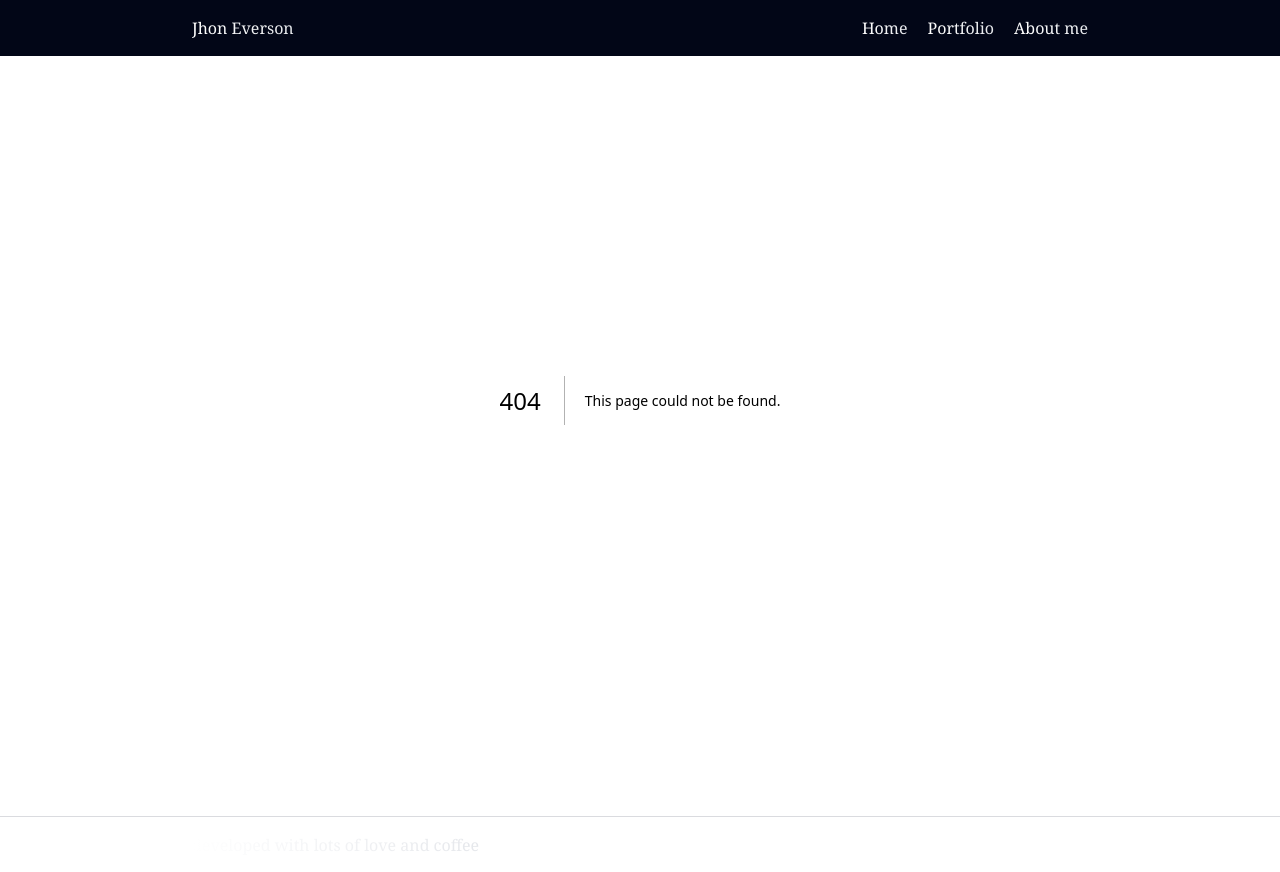
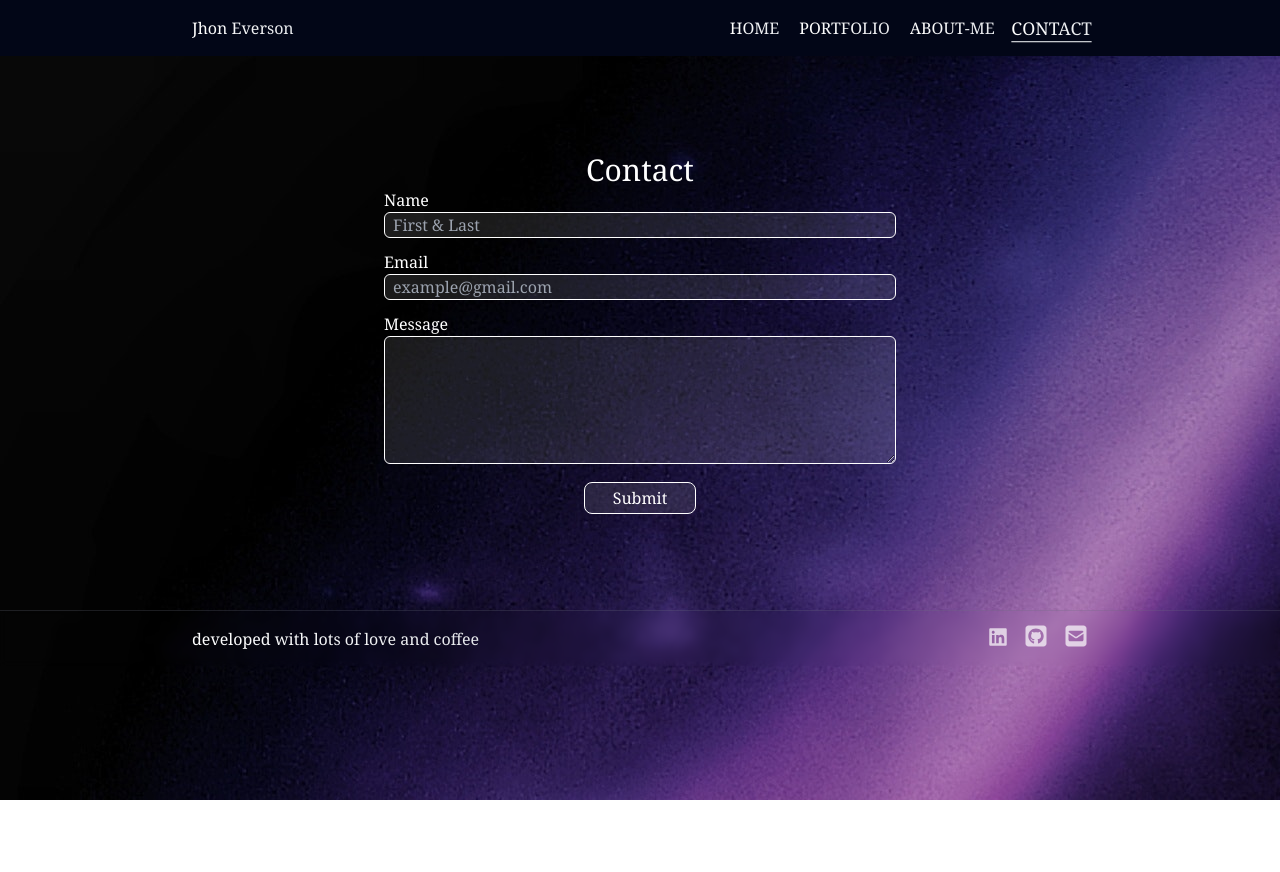
Before and after one commit to JhonEverson979/Personal-site, a Next.js app: page /contact in a window 1280 px wide. Before the commit this address had no page. After the commit the page ends 800 px from the top, so only its background shows below. Built offline with nearby package versions, Linux system fonts and the light colour scheme.

Commit message:
add contact page

```diff
--- a/app/aboutme/page.tsx
+++ b/app/aboutme/page.tsx
@@ -4,8 +4,7 @@ import mePick from "../../public/images/mePick/mePick.jpeg";
 
 const AboutMe = () => {
   return (
-    <div className="w-full h-full text-white">
-      <div className=" h-32"></div>
+    <div className="w-full h-[80vh] flex justify-center items-center text-white">
       <div className=" w-[70%] m-auto flex flex-col-reverse md:flex-row md:gap- sm:justify-between sm:items-center">
         <div className=" md:max-w-[70%] lg:max-w-[50%] space-y-1 lg:space-y-3">
           <div className="w-full rounded-xl ">
--- /dev/null
+++ b/app/config/firebase.ts
@@ -0,0 +1,21 @@
+import { getFirestore } from 'firebase/firestore'
+
+// Import the functions you need from the SDKs you need
+import { initializeApp } from "firebase/app";
+// TODO: Add SDKs for Firebase products that you want to use
+// https://firebase.google.com/docs/web/setup#available-libraries
+
+// Your web app's Firebase configuration
+const firebaseConfig = {
+  apiKey: "AIzaSyCPJG9q2MWvdDMKQ1tCqa7rONunrFKNO9A",
+  authDomain: "jhon-personal.firebaseapp.com",
+  projectId: "jhon-personal",
+  storageBucket: "jhon-personal.appspot.com",
+  messagingSenderId: "1004434224319",
+  appId: "1:1004434224319:web:cba0c6e236a0fedff4c20a"
+};
+
+// Initialize Firebase
+const app = initializeApp(firebaseConfig);
+
+export const db = getFirestore(app)
--- /dev/null
+++ b/app/contact/page.tsx
@@ -0,0 +1,122 @@
+"use client";
+import { addDoc, collection, getDoc, getDocs } from "firebase/firestore";
+import { useEffect, useRef, useState } from "react";
+import { useForm } from "react-hook-form";
+import { db } from "../config/firebase";
+const page = () => {
+  interface CreateFormData {
+    name: string;
+    email: String;
+    message: String;
+  }
+
+  const [err, setErr] = useState(false);
+
+  const {
+    register,
+    handleSubmit,
+    formState: { errors },
+  } = useForm<CreateFormData>();
+
+  const messagesRef = collection(db, "messages");
+
+  const onCreateMessage = async (data: CreateFormData) => {
+    try {
+      await addDoc(messagesRef, {
+        ...data,
+      });
+    } catch (err) {
+      console.log(err);
+    }
+  };
+
+  const errForm = () => {
+    if (errors.email || errors.message || errors.name) {
+      setErr(true);
+    }
+  };
+
+  const refName = useRef<any>();
+  const refEmail = useRef<any>();
+  const refMessage = useRef<any>();
+  const cleanTexts = () => {
+    refName.current.value = "";
+    refEmail.current.value = "";
+    refMessage.current.value = "";
+  };
+
+  useEffect(() => {
+    errForm();
+  }, [errors]);
+
+  return (
+    <main className="w-full my-24 text-white">
+      <div className="h-full flex justify-center items-center">
+        <div className=" w-[70%] md:w-[50%] lg:w-[40%]">
+          <div>
+            <h2 className="text-3xl text-center">Contact</h2>
+          </div>
+          <div>
+            <form
+              method="POST"
+              action="https://formsubmit.co/jhoneverson979@gmail.com"
+              onSubmit={cleanTexts}
+              // onSubmit={handleSubmit(onCreateMessage)}
+            >
+              <div className=" space-y-3">
+                <div>
+                  <h2>Name</h2>
+                  <input
+                    ref={refName}
+                    name="name"
+                    // {...register("name", { required: true })}
+                    className="w-full rounded-md px-2 bg-white/10 border border-white text-white"
+                    placeholder="First & Last"
+                    type="text"
+                  />
+                </div>
+
+                <div>
+                  <h2>Email</h2>
+                  <input
+                    ref={refEmail}
+                    name="email"
+                    className="w-full rounded-md px-2 bg-white/10 border border-white text-white"
+                    placeholder="example@gmail.com"
+                    type="email"
+                    // {...register("email", { required: true })}
+                  />
+                </div>
+
+                <div>
+                  <h2>Message</h2>
+                  <textarea
+                    ref={refMessage}
+                    name="message"
+                    // {...register("message", { required: true })}
+                    className="w-full h-32 rounded-md px-2 text-white bg-white/10 border border-white"
+                  ></textarea>
+                </div>
+                {err && (
+                  <p className=" text-center text-red-600 font-bold mt-0">
+                    all fields are required
+                  </p>
+                )}
+                <div className="text-center">
+                  <button
+                    type="submit"
+                    className="bg-white/10 border hover:bg-white/75 hover:border-purple-400 transition-all ease-in-out border-white h-8 w-28 rounded-lg cursor-pointer"
+                  >
+                    Submit
+                  </button>
+                </div>
+              </div>
+            </form>
+          </div>
+        </div>
+      </div>
+    </main>
+  );
+};
+
+export default page;
--- a/app/layout.tsx
+++ b/app/layout.tsx
@@ -14,13 +14,12 @@ export default function RootLayout({
 }: {
   children: React.ReactNode;
 }) {
-  const [saber, setSaber] = useState(true); //mudei
+  const [saber, setSaber] = useState(false); //mudei
 
   useEffect(() => {
     setTimeout(() => {
       setSaber(false);
     }, 1400);
-    console.log(saber);
   }, []);
 
   return (
--- a/app/page.tsx
+++ b/app/page.tsx
@@ -2,7 +2,7 @@ export default function Home() {
   // const mePick = require("../../public/images/mePick/mePick.jpeg");
 
   return (
-    <div className=" h-[100vh] w-full flex flex-col justify-center items-center">
+    <div className=" h-[80vh] w-full flex flex-col justify-center items-center">
       <div className=" w-[80%]">
         <h1 className="text-3xl sm:text-5xl md:text-6xl lg:text-7xl text-gold animate-lloop font-serif">
           JHON EVERSON
--- a/app/portfolio/page.tsx
+++ b/app/portfolio/page.tsx
@@ -10,7 +10,9 @@ const Portfolio = () => {
   return (
     <div className="h-full w-[70%] m-auto text-white ">
       <div className=" space-y-5">
-        <div className=" h-16"></div>
+        <div className=" h-full mt-16 mb-10 flex justify-center items-center">
+          <h1 className=" text-4xl">PORTFOLIO</h1>
+        </div>
 
         <div className="w-full h-full gap-16 rounded-md border-2 border-indigo-900">
           <div className="text-center pt-3">
--- a/components/Footer/footer.tsx
+++ b/components/Footer/footer.tsx
@@ -2,6 +2,7 @@ import { faGithubSquare, faLinkedin } from "@fortawesome/free-brands-svg-icons";
 import { faEnvelopeSquare } from "@fortawesome/free-solid-svg-icons";
 import { FontAwesomeIcon } from "@fortawesome/react-fontawesome";
 import { faCoffee } from "@fortawesome/free-solid-svg-icons";
+
 import Link from "next/link";
 
 const Footer = () => {
@@ -17,14 +18,14 @@ const Footer = () => {
         </div>
         <div className="hidden lg:flex">
           <ul className="flex gap-4 text-lg">
-            {/* <li className="scale-100 hover:scale-110">
+            <li className="scale-100 hover:scale-110">
               <Link
                 target="_blank"
-                href="https://www.linkedin.com/in/jhon-everson-07a668276/"
+                href="https://www.linkedin.com/in/jhon-everson-30409725b/"
               >
                 <FontAwesomeIcon icon={faLinkedin} className="w-5 h-5" />
               </Link>
-            </li> */}
+            </li>
             <li className="scale-100 hover:scale-110">
               <Link target="_blank" href="https://github.com/JhonEverson979">
                 <FontAwesomeIcon icon={faGithubSquare} className="w-6 h-6" />
--- a/components/Navbar/navbar.tsx
+++ b/components/Navbar/navbar.tsx
@@ -31,7 +31,7 @@ const Navbar = () => {
 
   return (
     <nav
-      className="fixed w-full h-14 bg-slate-950 backdrop-filter backdrop-blur-sm text-white"
+      className="w-full h-14 bg-slate-950 backdrop-filter backdrop-blur-sm text-white"
       role="navigation"
       aria-label="Main navigation"
     >
@@ -44,25 +44,32 @@ const Navbar = () => {
         <div className="hidden lg:flex">
           <ul className="flex gap-5 ">
             <li
-              className={`scale-100 hover:scale-110 text-md text-iron ${
+              className={`scale-100 hover:scale-110 text-iron ${
                 pathname === "/" ? "border-b scale-110" : "border-none"
               }`}
             >
-              <Link href="/">Home</Link>
+              <Link href="/">HOME</Link>
             </li>
             <li
-              className={`scale-100 hover:scale-110 text-md text-iron ${
+              className={`scale-100 hover:scale-110 text-iron ${
                 pathname === "/portfolio" ? "border-b scale-110" : "border-none"
               }`}
             >
-              <Link href="/portfolio">Portfolio</Link>
+              <Link href="/portfolio">PORTFOLIO</Link>
             </li>
             <li
-              className={`scale-100 hover:scale-110 text-md text-iron ${
+              className={`scale-100 hover:scale-110 text-iron ${
                 pathname === "/aboutme" ? "border-b scale-110" : "border-none"
               }`}
             >
-              <Link href="/aboutme">About me</Link>
+              <Link href="/aboutme">ABOUT-ME</Link>
+            </li>
+            <li
+              className={`scale-100 hover:scale-110 text-iron ${
+                pathname === "/contact" ? "border-b scale-110" : "border-none"
+              }`}
+            >
+              <Link href="/contact">CONTACT</Link>
             </li>
           </ul>
         </div>
@@ -75,14 +82,15 @@ const Navbar = () => {
           </button>
           <div
             className={`${
-              hidden ? "h-96" : "h-0"
-            } bg-slate-950 mt-2 backdrop-filter backdrop-blur-sm fixed ml-auto mr-12 left-0 right-0 w-[50%] sm:w-[30%] z-10 transition-height duration-500 ease-in-out overflow-hidden`}
+              hidden ? "h-56" : "h-0"
+            } bg-slate-950 mt-2 backdrop-filter backdrop-blur-sm absolute m-auto left-0 right-0 w-[100%] z-10 transition-height duration-500 ease-in-out overflow-hidden`}
           >
-            <div className="flex flex-col mt-4 gap-4">
-              <h2 className="">Navigation:</h2>
-              <ul className=" space-y-3" role="list">
+            <div className="flex justify-center mt-4 gap-16">
+              <div className="sm:w-[20%] w-[30%]">
+                <ul className="flex flex-col gap-2 text-lg " role="list">
+                  <h2 className=" text-center">Navigation:</h2>
                   <li
-                  className={`scale-100 hover:scale-110 pl-2 text-md w-[40%]  ${
+                    className={`scale-100 hover:scale-110 pl-2 text-center  ${
                       pathname === "/" ? "border-b scale-110" : "border-none"
                     }`}
                   >
@@ -91,7 +99,7 @@ const Navbar = () => {
                     </Link>
                   </li>
                   <li
-                  className={`scale-100 hover:scale-110 pl-2 text-md w-[40%]  ${
+                    className={`scale-100 hover:scale-110 pl-2 text-center ${
                       pathname === "/portfolio"
                         ? "border-b scale-110"
                         : "border-none"
@@ -102,32 +110,45 @@ const Navbar = () => {
                     </Link>
                   </li>
                   <li
-                  className={`scale-100 hover:scale-110 pl-2 text-md w-[40%]  ${
+                    className={`scale-100 hover:scale-110 pl-2 text-center ${
                       pathname === "/aboutme"
                         ? "border-b scale-110"
                         : "border-none"
                     }`}
                   >
-                  <Link href="/aboutme" aria-label="Go to Technologies section">
+                    <Link
+                      href="/aboutme"
+                      aria-label="Go to Technologies section"
+                    >
                       About me
                     </Link>
                   </li>
+                  <li
+                    className={`scale-100 hover:scale-110 pl-2 text-center ${
+                      pathname === "/contact"
+                        ? "border-b scale-110"
+                        : "border-none"
+                    }`}
+                  >
+                    <Link href="/contact">Contact</Link>
+                  </li>
                 </ul>
-
+              </div>
+              <div className="sm:w-[20%] w-[30%]">
                 <ul className="flex flex-col gap-4 text-lg" role="list">
                   <h2>Contacts: </h2>
-                {/* <li className="hover:bg-slate-900 pl-2">
+                  <li className="hover:bg-slate-900">
                     <Link
                       target="_blank"
-                    href="https://www.linkedin.com/in/jhon-everson-07a668276/"
+                      href="https://www.linkedin.com/in/jhon-everson-30409725b/"
                       aria-label="Visit my Linkedin profile"
                       rel="noopener noreferrer"
                     >
                       <FontAwesomeIcon className="mr-2" icon={faLinkedin} />
                       Linkedin
                     </Link>
-                </li> */}
-                <li className="hover:bg-slate-900 pl-2">
+                  </li>
+                  <li className="hover:bg-slate-900">
                     <Link
                       target="_blank"
                       href="https://github.com/JhonEverson979"
@@ -138,18 +159,22 @@ const Navbar = () => {
                       GitHub
                     </Link>
                   </li>
-                <li className="hover:bg-slate-900 pl-2">
+                  <li className="hover:bg-slate-900">
                     <Link
                       target="_blank"
                       href="mailto:jhoneverson979@gmail.com"
                       aria-label="Send me an email"
                       rel="noopener noreferrer"
                     >
-                    <FontAwesomeIcon className="mr-2" icon={faEnvelopeSquare} />
+                      <FontAwesomeIcon
+                        className="mr-2"
+                        icon={faEnvelopeSquare}
+                      />
                       Email
                     </Link>
                   </li>
                 </ul>
+              </div>
             </div>
           </div>
         </div>
--- a/package.json
+++ b/package.json
@@ -18,10 +18,12 @@
     "autoprefixer": "10.4.14",
     "eslint": "8.41.0",
     "eslint-config-next": "13.4.4",
+    "firebase": "^9.22.1",
     "next": "13.4.4",
     "postcss": "8.4.24",
     "react": "18.2.0",
     "react-dom": "18.2.0",
+    "react-hook-form": "^7.44.3",
     "tailwindcss": "3.3.2",
     "typescript": "5.0.4"
   }
```
Also changed, not shown: 1 other file (tests, documents, lock files or other folders). Lines whose indentation alone changed are shown as unchanged.
